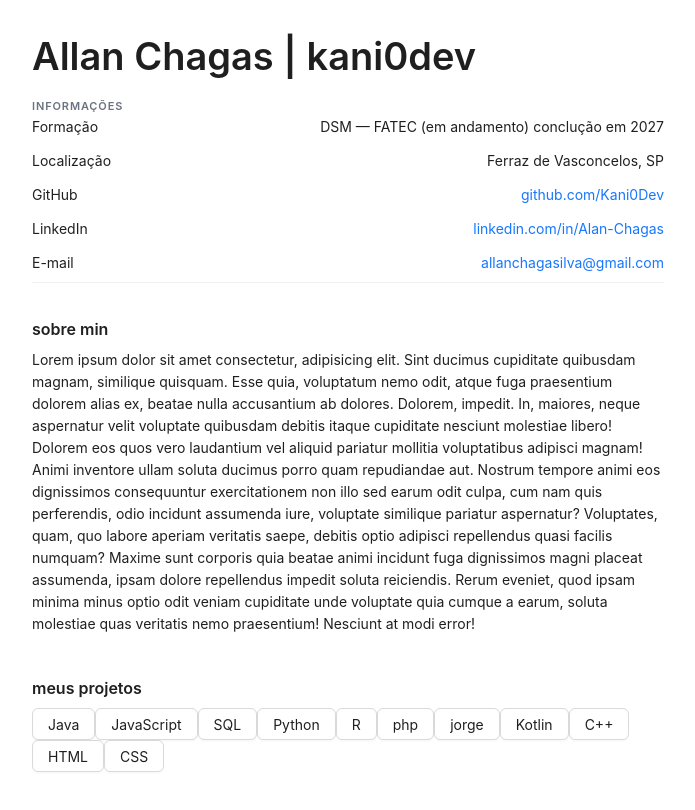
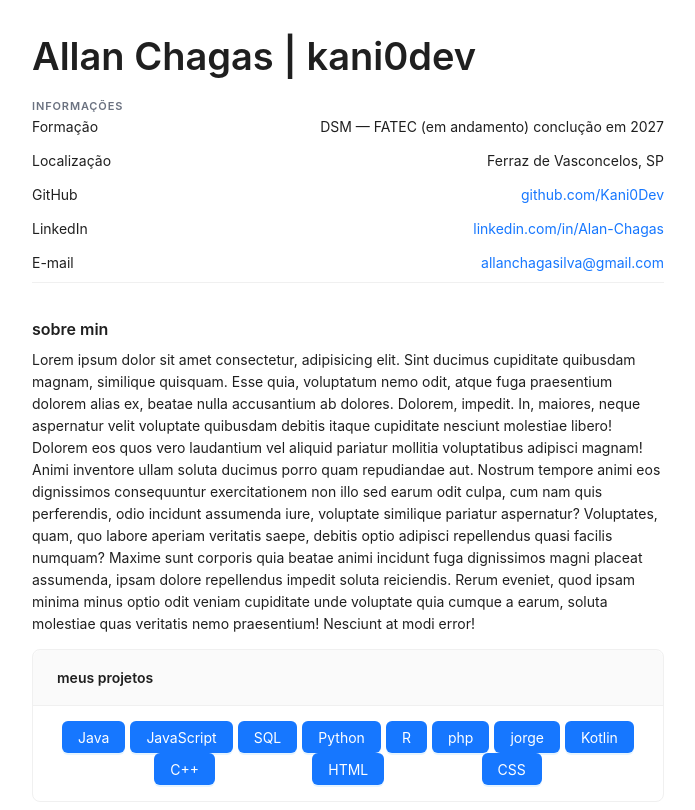
Before and after one commit to kani0dev/Meu-Portifolio, a React (Vite) app: page / in a window 1280 px wide. Shown: the whole page, without its empty margins (292-987 px from the left). Built offline with nearby package versions, Linux system fonts and the light colour scheme.

Commit message:
more 'clickable' buttons

```diff
--- a/src/App.jsx
+++ b/src/App.jsx
@@ -26,9 +26,6 @@ function App() {
       >
         <Aboutme/>
 
-        <Title level={5}>
-          meus projetos
-        </Title>
         <ProjectLangContainer/>
       </Flex>
     </Col>
--- a/src/assets/componets/LanguagesSection/btn/LinguagemsBTN.jsx
+++ b/src/assets/componets/LanguagesSection/btn/LinguagemsBTN.jsx
@@ -5,7 +5,13 @@ export default function LanguagesBTNS({ onLangClick }) {
     const linguaguems = getUniqLanguages()
     return (
         linguaguems.map(lang => (
-            <Button key={lang} onClick={() => onLangClick(lang)}>
+            <Button
+            color="primary"
+            variant="solid"
+            key={lang}
+            onClick={
+                () => onLangClick(lang)
+            }>
                 {lang}
             </Button>
         ))
--- a/src/assets/componets/LanguagesSection/index.jsx
+++ b/src/assets/componets/LanguagesSection/index.jsx
@@ -1,17 +1,19 @@
-import { Flex, Space } from "antd"
+import { Card, Flex, Space } from "antd"
 import LanguagesBTNS from "./btn/LinguagemsBTN"
 import CriarLanguagesModal from "./modal/LanguagesModal"
 import { useState } from "react";
-import Title from "antd/es/skeleton/Title";
-
 const  ProjectLangContainer = () =>{
     const [selectedLang, setSelectedLang] = useState(null);
     return (
-        <Flex
-        align="center"
-        vertical
+        <Card
+        type="inner"
+        title="meus projetos"
+        variant="outlined"
         >
-            <Space>
+            <Flex
+            justify="space-evenly"
+            wrap
+            >
                 <LanguagesBTNS
                 onLangClick={setSelectedLang}
                 />
@@ -22,8 +24,8 @@ const  ProjectLangContainer = () =>{
                         onClose={() => setSelectedLang(null)}
                         />
                     )}
-            </Space>
-          </Flex>
+            </Flex>
+        </Card>
     );
 }
 export default ProjectLangContainer
```
